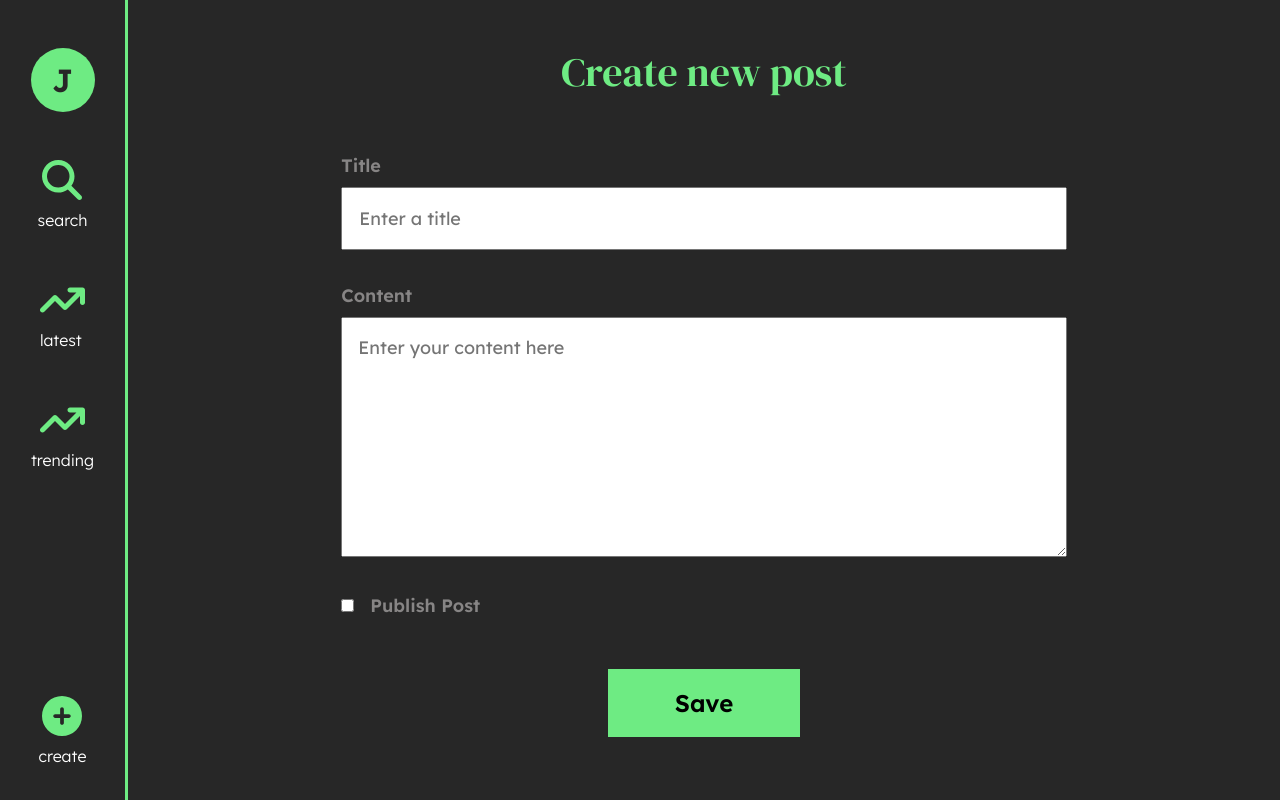
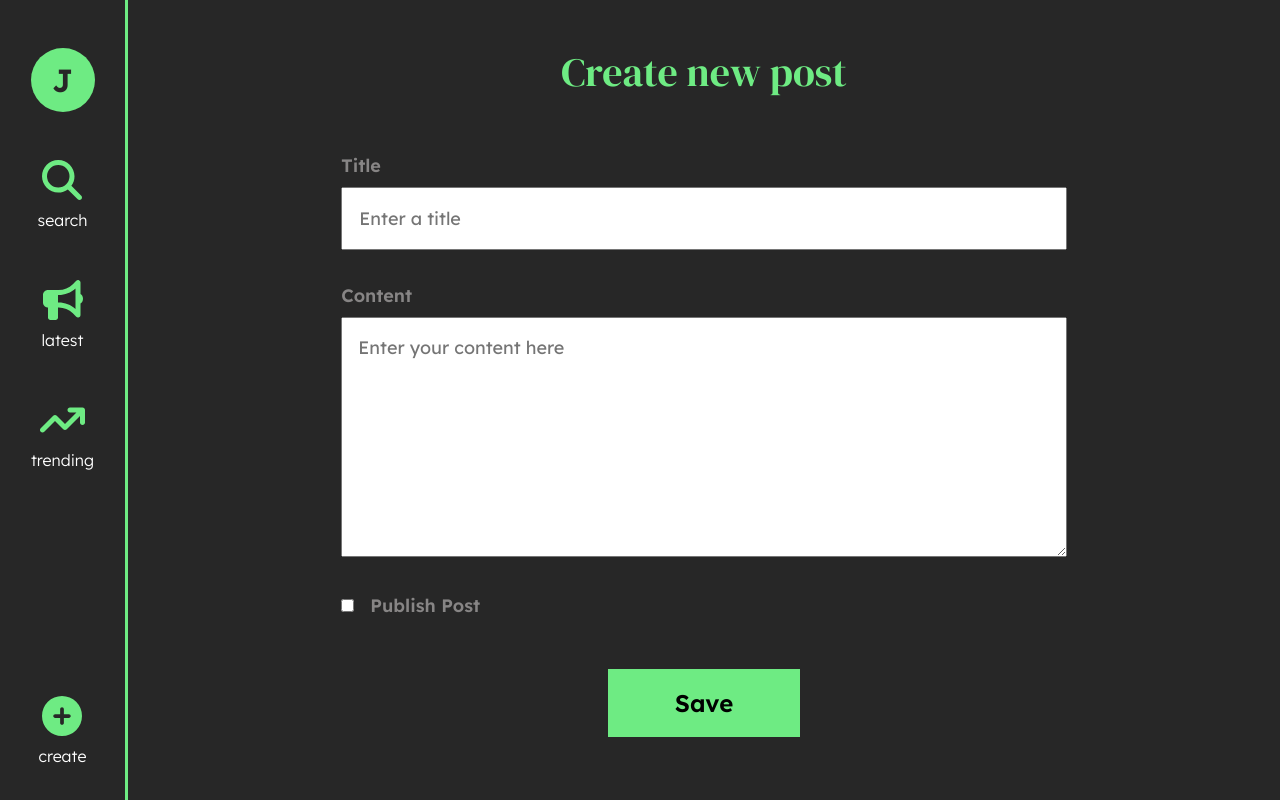
Before and after one commit to juliajespersdotter/dottercms-client, a React (Vite) app: page /create in a window 1280 px wide. Built offline with nearby package versions, Linux system fonts and the light colour scheme.

Commit message:
created trending page with route.

```diff
--- a/src/App.jsx
+++ b/src/App.jsx
@@ -6,6 +6,7 @@ import LoginPage from './pages/LoginPage'
 import SignupPage from './pages/SignupPage'
 import CreatePostPage from './pages/CreatePostPage'
 import Navigation from './components/Navigation'
+import TrendingPage from './pages/TrendingPage'
 
 function App() {
 	return (
@@ -29,6 +30,14 @@ function App() {
 						</>
 					}
 				/>
+				<Route
+					path='/trending'
+					element={
+						<>
+							<Navigation /> <TrendingPage />
+						</>
+					}
+				/>
 				<Route path='/:postId' element={<PostPage />} />
 				{/* <Route path='*' element={<NotFound />} /> */}
 			</Routes>
--- a/src/assets/scss/general.scss
+++ b/src/assets/scss/general.scss
@@ -7,6 +7,7 @@ $muted-color: rgb(135, 133, 133);
 
 html {
 	scroll-behavior: smooth;
+	background-color: $background-color;
 }
 
 #App {
--- a/src/components/Navigation.jsx
+++ b/src/components/Navigation.jsx
@@ -4,6 +4,7 @@ import {
 	faMagnifyingGlass,
 	faArrowTrendUp,
 	faCirclePlus,
+	faBullhorn,
 } from '@fortawesome/free-solid-svg-icons'
 
 const Navigation = () => {
@@ -24,7 +25,7 @@ const Navigation = () => {
 					</a>
 					<a href='/'>
 						<div className='icon'>
-							<FontAwesomeIcon icon={faArrowTrendUp} />
+							<FontAwesomeIcon icon={faBullhorn} />
 						</div>
 						<div className='link-text'>latest</div>
 					</a>
--- /dev/null
+++ b/src/pages/TrendingPage.jsx
@@ -0,0 +1,14 @@
+import React from 'react'
+import Container from 'react-bootstrap/esm/Container'
+
+const TrendingPage = () => {
+	return (
+		<Container className='content-container'>
+			<div id='content-section'>
+				<h3 className='page-title'>Trending</h3>
+			</div>
+		</Container>
+	)
+}
+
+export default TrendingPage
```
